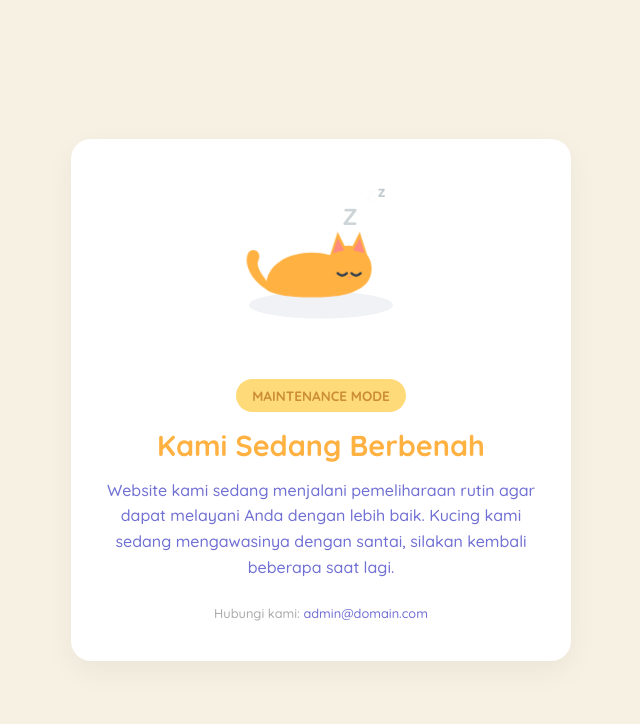
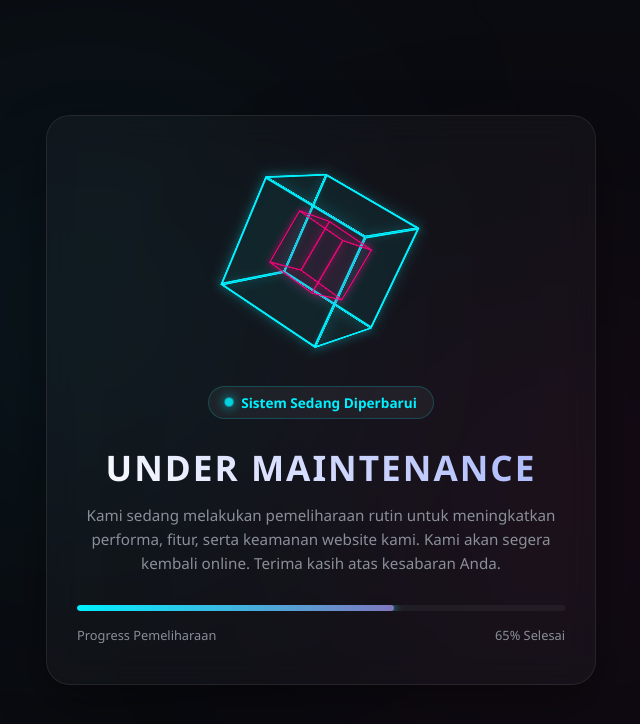
Before and after one commit to dafarizkiandri-prog/faktanews.sitaci.com, a plain HTML site: page index.html in a window 1280 px wide. Shown: the whole page, without its empty margins (319-959 px from the left). Drawn offline with Linux system fonts and the light colour scheme.

Commit message:
Update index.html

```diff
--- a/index.html
+++ b/index.html
@@ -3,199 +3,332 @@
 <head>
     <meta charset="UTF-8">
     <meta name="viewport" content="width=device-width, initial-scale=1.0">
-    <title>Sedang Dalam Pemeliharaan</title>
-    <link href="https://fonts.googleapis.com/css2?family=Quicksand:wght@500;700&display=swap" rel="stylesheet">
+    <title>Website Under Maintenance</title>
     <style>
+        /* CSS Variables untuk Mempermudah Kustomisasi Warna */
+        :root {
+            --bg-color: #0a0b10;
+            --text-color: #ffffff;
+            --text-muted: #8a8f98;
+            --primary-glow: #00f0ff; /* Neon Biru */
+            --secondary-glow: #ff007f; /* Neon Pink */
+            --card-bg: rgba(255, 255, 255, 0.03);
+            --card-border: rgba(255, 255, 255, 0.08);
+        }
+
         * {
             box-sizing: border-box;
             margin: 0;
             padding: 0;
+            font-family: 'Segoe UI', -apple-system, BlinkMacSystemFont, Roboto, sans-serif;
         }
 
         body {
-            font-family: 'Quicksand', sans-serif;
-            background-color: #f7f1e3;
-            color: #474747;
+            background-color: var(--bg-color);
+            color: var(--text-color);
+            min-height: 100vh;
             display: flex;
+            justify-content: center;
             align-items: center;
-            justify-content: center;
-            min-height: 100vh;
+            overflow: hidden;
+            perspective: 1000px;
             padding: 20px;
         }
 
-        .container {
-            text-align: center;
-            max-width: 500px;
-            background: #ffffff;
-            padding: 40px 30px;
-            border-radius: 20px;
-            box-shadow: 0 10px 30px rgba(0, 0, 0, 0.05);
+        /* Dekorasi Cahaya Latar Belakang (Ambient Glow) */
+        .bg-light {
+            position: absolute;
+            width: 300px;
+            height: 300px;
+            border-radius: 50%;
+            filter: blur(150px);
+            z-index: 1;
+            pointer-events: none;
+        }
+        .light-1 {
+            background: rgba(0, 240, 255, 0.15);
+            top: 20%;
+            left: 20%;
+        }
+        .light-2 {
+            background: rgba(255, 0, 127, 0.15);
+            bottom: 20%;
+            right: 20%;
         }
 
-        /* Container Animasi Kucing */
-        .animation-container {
+        /* Container Utama dengan Efek Glassmorphism */
+        .container {
             position: relative;
-            width: 200px;
-            height: 180px;
-            margin: 0 auto 20px auto;
+            z-index: 2;
+            max-width: 550px;
+            width: 100%;
+            text-align: center;
+            background: var(--card-bg);
+            backdrop-filter: blur(16px);
+            -webkit-backdrop-filter: blur(16px);
+            border: 1px solid var(--card-border);
+            border-radius: 24px;
+            padding: 40px 30px;
+            box-shadow: 0 20px 50px rgba(0, 0, 0, 0.4);
         }
 
-        /* Animasi Zzz */
-        .zzz-container {
+        /* Area Animasi 3D */
+        .scene-3d {
+            width: 200px;
+            height: 200px;
+            margin: 0 auto 30px auto;
+            position: relative;
+            perspective: 1000px;
+            display: flex;
+            justify-content: center;
+            align-items: center;
+        }
+
+        /* Kubus Luar */
+        .cube-outer {
+            width: 120px;
+            height: 120px;
             position: absolute;
-            top: 10px;
-            right: 30px;
+            transform-style: preserve-3d;
+            animation: rotateOuter 14s linear infinite;
+        }
+
+        .cube-outer .face {
+            position: absolute;
+            width: 120px;
+            height: 120px;
+            background: rgba(0, 240, 255, 0.03);
+            border: 2px solid var(--primary-glow);
+            box-shadow: 0 0 15px rgba(0, 240, 255, 0.2);
+        }
+
+        /* Kubus Dalam */
+        .cube-inner {
             width: 60px;
             height: 60px;
+            position: absolute;
+            transform-style: preserve-3d;
+            animation: rotateInner 8s linear infinite;
         }
 
-        .zzz {
+        .cube-inner .face-inner {
             position: absolute;
-            font-weight: bold;
-            color: #b2bec3;
-            opacity: 0;
+            width: 60px;
+            height: 60px;
+            background: rgba(255, 0, 127, 0.05);
+            border: 1.5px solid var(--secondary-glow);
+            box-shadow: 0 0 10px rgba(255, 0, 127, 0.3);
         }
 
-        .z1 {
-            font-size: 24px;
-            bottom: 5px;
-            left: 5px;
-            animation: sleep 4s infinite 0s;
+        /* Posisi Sisi Kubus Luar (3D Transform) */
+        .cube-outer .front  { transform: translateZ(60px); }
+        .cube-outer .back   { transform: rotateY(180deg) translateZ(60px); }
+        .cube-outer .right  { transform: rotateY(90deg) translateZ(60px); }
+        .cube-outer .left   { transform: rotateY(-90deg) translateZ(60px); }
+        .cube-outer .top    { transform: rotateX(90deg) translateZ(60px); }
+        .cube-outer .bottom { transform: rotateX(-90deg) translateZ(60px); }
+
+        /* Posisi Sisi Kubus Dalam (3D Transform) */
+        .cube-inner .front  { transform: translateZ(30px); }
+        .cube-inner .back   { transform: rotateY(180deg) translateZ(30px); }
+        .cube-inner .right  { transform: rotateY(90deg) translateZ(30px); }
+        .cube-inner .left   { transform: rotateY(-90deg) translateZ(30px); }
+        .cube-inner .top    { transform: rotateX(90deg) translateZ(30px); }
+        .cube-inner .bottom { transform: rotateX(-90deg) translateZ(30px); }
+
+        /* Animasi Rotasi */
+        @keyframes rotateOuter {
+            0% { transform: rotateX(0deg) rotateY(0deg) rotateZ(0deg); }
+            100% { transform: rotateX(360deg) rotateY(360deg) rotateZ(360deg); }
         }
 
-        .z2 {
-            font-size: 18px;
-            bottom: 15px;
-            left: 20px;
-            animation: sleep 4s infinite 1.5s;
+        @keyframes rotateInner {
+            0% { transform: rotateX(360deg) rotateY(0deg) rotateZ(360deg); }
+            100% { transform: rotateX(0deg) rotateY(-360deg) rotateZ(0deg); }
         }
 
-        .z3 {
-            font-size: 14px;
-            bottom: 25px;
-            left: 35px;
-            animation: sleep 4s infinite 3s;
+        /* Status Badge */
+        .status-badge {
+            display: inline-flex;
+            align-items: center;
+            gap: 8px;
+            background: rgba(255, 255, 255, 0.05);
+            padding: 6px 16px;
+            border-radius: 50px;
+            font-size: 0.85rem;
+            font-weight: 600;
+            color: var(--primary-glow);
+            margin-bottom: 24px;
+            border: 1px solid rgba(0, 240, 255, 0.2);
         }
 
-        @keyframes sleep {
-            0% {
-                transform: translate(0, 0) scale(0.8);
-                opacity: 0;
-            }
-            50% {
-                opacity: 0.8;
-            }
-            100% {
-                transform: translate(15px, -30px) scale(1.2);
-                opacity: 0;
-            }
+        .status-dot {
+            width: 8px;
+            height: 8px;
+            background-color: var(--primary-glow);
+            border-radius: 50%;
+            box-shadow: 0 0 10px var(--primary-glow);
+            animation: pulse 1.5s infinite ease-in-out;
         }
 
-        /* Animasi Kucing Bernapas */
-        .cat-body-group {
-            animation: breathe 3s ease-in-out infinite;
-            transform-origin: 100px 120px;
+        @keyframes pulse {
+            0%, 100% { opacity: 0.4; transform: scale(0.9); }
+            50% { opacity: 1; transform: scale(1.2); }
         }
 
-        @keyframes breathe {
-            0%, 100% { transform: scale(1); }
-            50% { transform: scale(1.03); }
-        }
-
-        /* Animasi Ekor Kucing */
-        .cat-tail {
-            transform-origin: 45px 125px;
-            animation: wag 3s ease-in-out infinite alternate;
-        }
-
-        @keyframes wag {
-            0% { transform: rotate(0deg); }
-            100% { transform: rotate(-12deg); }
-        }
-
-        /* Teks & Deskripsi */
+        /* Teks Judul & Deskripsi */
         h1 {
-            font-size: 1.8rem;
-            color: #d1ccc0;
-            margin-bottom: 15px;
-            color: #ffb142;
+            font-size: 2.2rem;
+            font-weight: 700;
+            letter-spacing: 2px;
+            margin-bottom: 12px;
+            background: linear-gradient(45deg, var(--text-color), #a5b4fc);
+            -webkit-background-clip: text;
+            -webkit-text-fill-color: transparent;
+            text-transform: uppercase;
         }
 
         p {
-            font-size: 1rem;
+            color: var(--text-muted);
+            font-size: 0.95rem;
             line-height: 1.6;
-            color: #706fd3;
-            margin-bottom: 25px;
+            margin-bottom: 30px;
         }
 
-        .status {
-            display: inline-block;
-            background-color: #ffda79;
-            color: #cc8e35;
-            padding: 8px 16px;
-            border-radius: 30px;
-            font-size: 0.85rem;
-            font-weight: bold;
+        /* Progress Bar Pemeliharaan */
+        .progress-container {
+            width: 100%;
+            background: rgba(255, 255, 255, 0.05);
+            height: 6px;
+            border-radius: 10px;
+            overflow: hidden;
+            margin-bottom: 15px;
+            position: relative;
         }
 
-        /* Info Tambahan */
-        .footer-info {
-            margin-top: 20px;
+        .progress-bar {
+            height: 100%;
+            width: 65%; /* Anda bisa menyesuaikan angka progres di sini */
+            background: linear-gradient(90deg, var(--primary-glow), var(--secondary-glow));
+            box-shadow: 0 0 10px var(--primary-glow);
+            border-radius: 10px;
+            animation: shimmer 2s infinite linear;
+            background-size: 200% 100%;
+        }
+
+        @keyframes shimmer {
+            0% { background-position: 200% 0; }
+            100% { background-position: -200% 0; }
+        }
+
+        .progress-label {
+            display: flex;
+            justify-content: space-between;
             font-size: 0.8rem;
-            color: #aaa;
+            color: var(--text-muted);
+        }
+
+        /* Penyesuaian Responsif untuk Perangkat Seluler (Mobile) */
+        @media (max-width: 600px) {
+            .container {
+                padding: 30px 20px;
+            }
+
+            .scene-3d {
+                width: 150px;
+                height: 150px;
+                margin-bottom: 20px;
+            }
+
+            /* Mengecilkan Kubus di Layar Kecil agar Tidak Melebihi Batas */
+            .cube-outer {
+                width: 90px;
+                height: 90px;
+            }
+            .cube-outer .face {
+                width: 90px;
+                height: 90px;
+            }
+            .cube-outer .front  { transform: translateZ(45px); }
+            .cube-outer .back   { transform: rotateY(180deg) translateZ(45px); }
+            .cube-outer .right  { transform: rotateY(90deg) translateZ(45px); }
+            .cube-outer .left   { transform: rotateY(-90deg) translateZ(45px); }
+            .cube-outer .top    { transform: rotateX(90deg) translateZ(45px); }
+            .cube-outer .bottom { transform: rotateX(-90deg) translateZ(45px); }
+
+            .cube-inner {
+                width: 45px;
+                height: 45px;
+            }
+            .cube-inner .face-inner {
+                width: 45px;
+                height: 45px;
+            }
+            .cube-inner .front  { transform: translateZ(22.5px); }
+            .cube-inner .back   { transform: rotateY(180deg) translateZ(22.5px); }
+            .cube-inner .right  { transform: rotateY(90deg) translateZ(22.5px); }
+            .cube-inner .left   { transform: rotateY(-90deg) translateZ(22.5px); }
+            .cube-inner .top    { transform: rotateX(90deg) translateZ(22.5px); }
+            .cube-inner .bottom { transform: rotateX(-90deg) translateZ(22.5px); }
+
+            h1 {
+                font-size: 1.7rem;
+            }
+
+            p {
+                font-size: 0.85rem;
+            }
         }
     </style>
 </head>
 <body>
 
+    <!-- Cahaya Latar Belakang -->
+    <div class="bg-light light-1"></div>
+    <div class="bg-light light-2"></div>
+
     <div class="container">
-        <!-- Area Animasi Kucing -->
-        <div class="animation-container">
-            <!-- Efek Huruf Zzz -->
-            <div class="zzz-container">
-                <span class="zzz z1">Z</span>
-                <span class="zzz z2">z</span>
-                <span class="zzz z3">z</span>
+        <!-- Area Animasi 3D Double Cube -->
+        <div class="scene-3d">
+            <!-- Kubus Luar Neon Biru -->
+            <div class="cube-outer">
+                <div class="face front"></div>
+                <div class="face back"></div>
+                <div class="face right"></div>
+                <div class="face left"></div>
+                <div class="face top"></div>
+                <div class="face bottom"></div>
             </div>
-
-            <!-- Karakter Kucing SVG -->
-            <svg class="cat-svg" viewBox="0 0 200 200" width="100%" height="100%">
-                <!-- Karpet/Alas Tidur -->
-                <ellipse cx="100" cy="140" rx="80" ry="15" fill="#f1f2f6" />
-
-                <!-- Grup Tubuh Kucing (Bernapas) -->
-                <g class="cat-body-group">
-                    <!-- Badan Kucing -->
-                    <path d="M40 120 C40 70, 140 70, 140 120 C140 135, 40 135, 40 120 Z" fill="#ffb142" />
-                    <!-- Kepala Kucing -->
-                    <circle cx="130" cy="100" r="25" fill="#ffb142" />
-                    <!-- Telinga Kiri -->
-                    <polygon points="110,85 118,60 128,80" fill="#ffb142" />
-                    <polygon points="113,83 118,67 125,80" fill="#ff8a80" />
-                    <!-- Telinga Kanan -->
-                    <polygon points="132,80 142,60 150,85" fill="#ffb142" />
-                    <polygon points="135,80 142,67 147,83" fill="#ff8a80" />
-                    <!-- Mata Terpejam (Tidur) -->
-                    <path d="M118 105 Q123 110 128 105" stroke="#2c3e50" stroke-width="2.5" fill="none" stroke-linecap="round" />
-                    <path d="M133 105 Q138 110 143 105" stroke="#2c3e50" stroke-width="2.5" fill="none" stroke-linecap="round" />
-                    <!-- Hidung -->
-                    <polygon points="129,109 133,109 131,111" fill="#ff8a80" />
-                </g>
-
-                <!-- Ekor Kucing (Animasi Wag) -->
-                <path class="cat-tail" d="M45 125 C30 120, 12 95, 22 80 C27 75, 37 80, 32 90 C27 100, 45 115, 45 125" fill="#ffb142" />
-            </svg>
+            <!-- Kubus Dalam Neon Pink -->
+            <div class="cube-inner">
+                <div class="face-inner front"></div>
+                <div class="face-inner back"></div>
+                <div class="face-inner right"></div>
+                <div class="face-inner left"></div>
+                <div class="face-inner top"></div>
+                <div class="face-inner bottom"></div>
+            </div>
         </div>
 
-        <!-- Informasi Pemeliharaan -->
-        <span class="status">MAINTENANCE MODE</span>
-        <h1 style="margin-top: 15px;">Kami Sedang Berbenah</h1>
-        <p>
-            Website kami sedang menjalani pemeliharaan rutin agar dapat melayani Anda dengan lebih baik. Kucing kami sedang mengawasinya dengan santai, silakan kembali beberapa saat lagi.
-        </p>
+        <!-- Indikator Status Aktif -->
+        <div class="status-badge">
+            <span class="status-dot"></span>
+            Sistem Sedang Diperbarui
+        </div>
 
-        <div class="footer-info">
-            Hubungi kami: <a href="mailto:admin@domain.com" style="color: #706fd3; text-decoration: none;">admin@domain.com</a>
+        <!-- Judul -->
+        <h1>Under Maintenance</h1>
+
+        <!-- Deskripsi -->
+        <p>Kami sedang melakukan pemeliharaan rutin untuk meningkatkan performa, fitur, serta keamanan website kami. Kami akan segera kembali online. Terima kasih atas kesabaran Anda.</p>
+
+        <!-- Progress Bar Simulasi -->
+        <div class="progress-container">
+            <div class="progress-bar"></div>
+        </div>
+        <div class="progress-label">
+            <span>Progress Pemeliharaan</span>
+            <span>65% Selesai</span>
         </div>
     </div>
 
```
